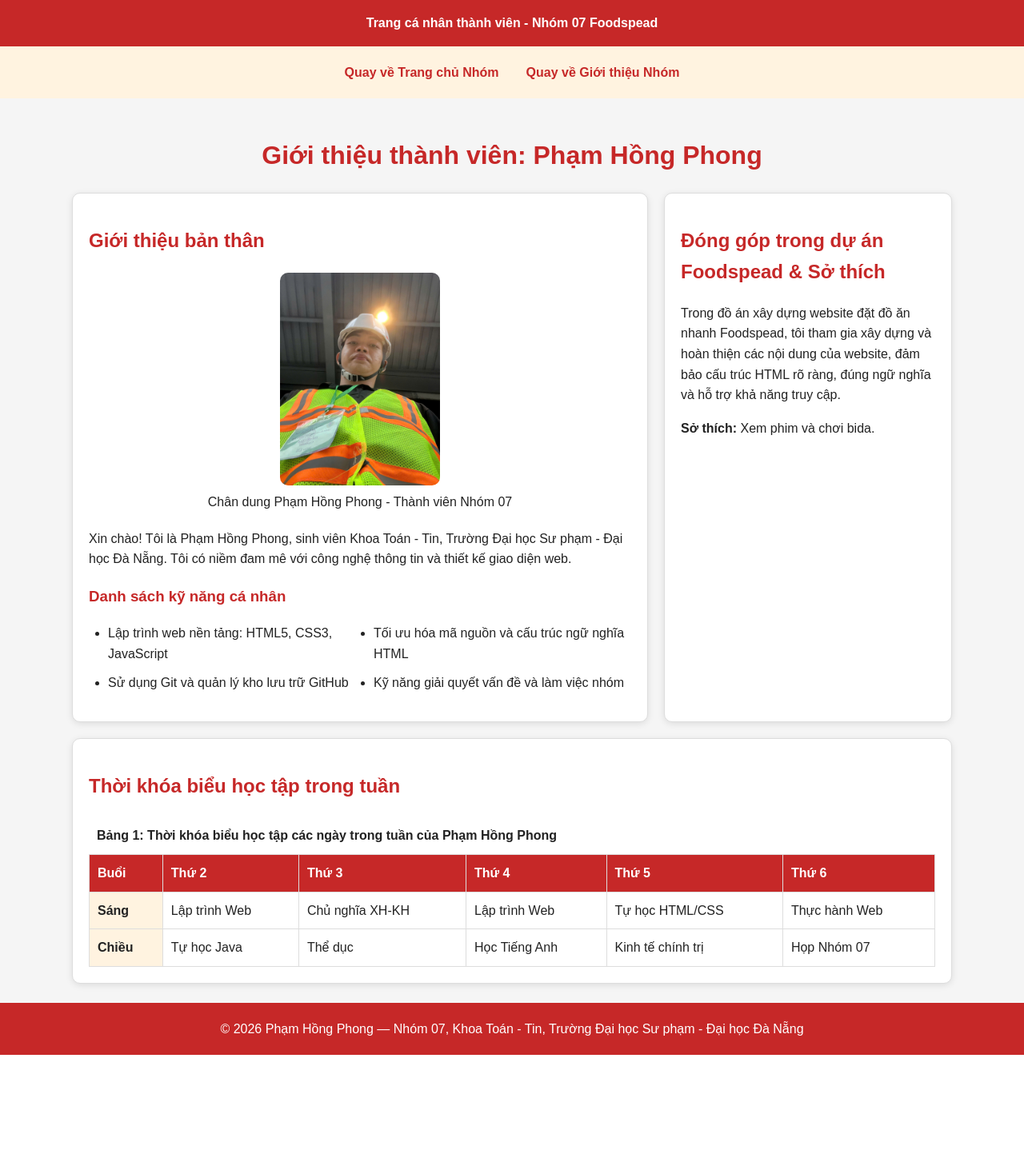
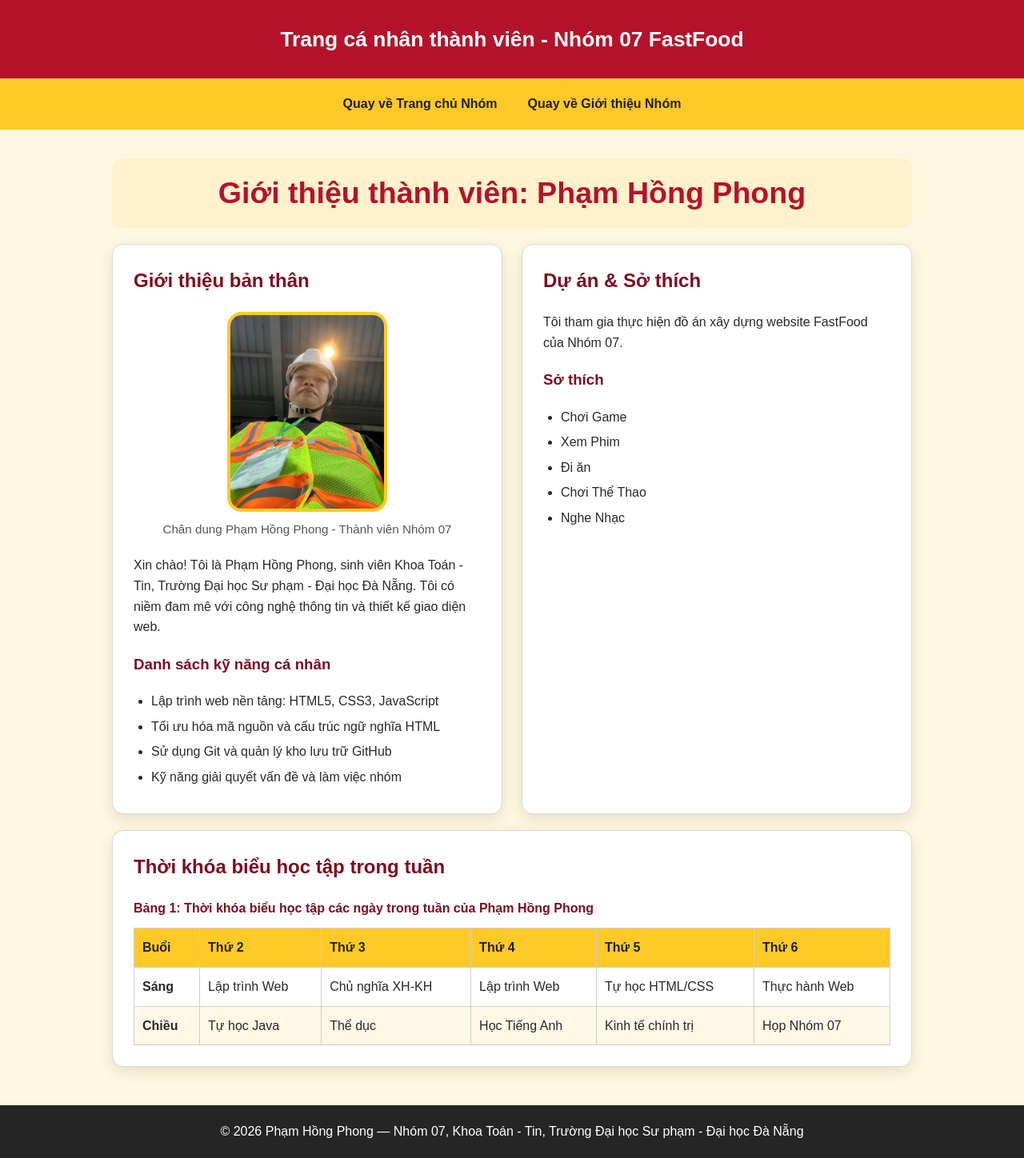
Before and after one commit to hbao01122006-alt/ltweb-doan-nhom07, a PHP site: page /thanhvien/3120224110_phamhongphong/gioithieu.html in a window 1280 px wide. Shown: the whole page at 80% size. Before the commit the page ends 1319 px from the top, so only its background shows below. Run offline with PHP 8.4, Linux system fonts and the light colour scheme.

Commit message:
Cap nhat giao dien trang ca nhan Pham Hong Phong

```diff
--- a/thanhvien/3120224110_phamhongphong/gioithieu.html
+++ b/thanhvien/3120224110_phamhongphong/gioithieu.html
@@ -10,7 +10,7 @@
     name="description"
     content="Trang cá nhân giới thiệu bản thân, đóng góp dự án và thời khóa biểu của Phạm Hồng Phong - Nhóm 07.">
 
-  <title>Giới thiệu cá nhân - Phạm Hồng Phong | Foodspead</title>
+  <title>Giới thiệu cá nhân - Phạm Hồng Phong | FastFood</title>
 
   <link rel="stylesheet" href="style.css">
 </head>
@@ -18,7 +18,7 @@
 <body>
 
   <header class="personal-header">
-    <p>Trang cá nhân thành viên - Nhóm 07 Foodspead</p>
+    <p>Trang cá nhân thành viên - Nhóm 07 FastFood</p>
   </header>
 
   <nav class="personal-nav" aria-label="Điều hướng trang cá nhân">
@@ -40,6 +40,7 @@
     <div class="profile-layout">
 
       <section class="card">
+
         <h2>Giới thiệu bản thân</h2>
 
         <figure class="profile-figure">
@@ -66,28 +67,30 @@
 
         <ul class="skills-list">
           <li>Lập trình web nền tảng: HTML5, CSS3, JavaScript</li>
-
           <li>Tối ưu hóa mã nguồn và cấu trúc ngữ nghĩa HTML</li>
-
           <li>Sử dụng Git và quản lý kho lưu trữ GitHub</li>
-
           <li>Kỹ năng giải quyết vấn đề và làm việc nhóm</li>
         </ul>
 
       </section>
 
       <article class="card">
-        <h2>Đóng góp trong dự án Foodspead &amp; Sở thích</h2>
+
+        <h2>Dự án &amp; Sở thích</h2>
 
         <p>
-          Trong đồ án xây dựng website đặt đồ ăn nhanh Foodspead,
-          tôi tham gia xây dựng và hoàn thiện các nội dung của website,
-          đảm bảo cấu trúc HTML rõ ràng, đúng ngữ nghĩa và hỗ trợ khả năng truy cập.
+          Tôi tham gia thực hiện đồ án xây dựng website FastFood của Nhóm 07.
         </p>
 
-        <p>
-          <strong>Sở thích:</strong> Xem phim và chơi bida.
-        </p>
+        <h3>Sở thích</h3>
+
+        <ul class="skills-list">
+          <li>Chơi Game</li>
+          <li>Xem Phim</li>
+          <li>Đi ăn</li>
+          <li>Chơi Thể Thao</li>
+          <li>Nghe Nhạc</li>
+        </ul>
 
       </article>
 
@@ -150,10 +153,12 @@
   </main>
 
   <footer class="personal-footer">
+
     <p>
       &copy; 2026 Phạm Hồng Phong — Nhóm 07,
       Khoa Toán - Tin, Trường Đại học Sư phạm - Đại học Đà Nẵng
     </p>
+
   </footer>
 
 </body>
--- a/thanhvien/3120224110_phamhongphong/style.css
+++ b/thanhvien/3120224110_phamhongphong/style.css
@@ -1,176 +1,284 @@
+/* CSS riêng - Phạm Hồng Phong | Nhóm 07 FastFood */
+
+:root {
+  --mau-chinh: #b5122b;
+  --mau-chinh-dam: #7d0d20;
+  --mau-nhan: #ffc928;
+
+  --chu: #292929;
+  --chu-phu: #555555;
+
+  --nen: #ffffff;
+  --nen-phu: #fff7df;
+
+  --vien: #d9d9d9;
+  --focus: #005fcc;
+
+  --bo-goc: 14px;
+  --khoang-cach: 20px;
+
+  --bong-do: 0 6px 18px rgb(0 0 0 / 10%);
+}
+
 /* =========================
-   TRANG CÁ NHÂN - PHẠM HỒNG PHONG
+   THIẾT LẬP CHUNG
    ========================= */
 
-:root {
-  --primary-color: #c62828;
-  --secondary-color: #fff3e0;
-  --background-color: #f5f5f5;
-  --text-color: #222222;
-  --white-color: #ffffff;
-  --border-color: #dddddd;
-}
-
-* {
+*,
+*::before,
+*::after {
   box-sizing: border-box;
 }
 
+html {
+  scroll-behavior: smooth;
+}
+
 body {
+  min-width: 0;
+  min-height: 100vh;
+
   margin: 0;
+
   font-family: Arial, Helvetica, sans-serif;
   line-height: 1.6;
-  color: var(--text-color);
-  background-color: var(--background-color);
+
+  color: var(--chu);
+  background: var(--nen-phu);
 }
 
 img {
+  display: block;
+
   max-width: 100%;
   height: auto;
 }
 
-/* HEADER */
+/* =========================
+   HEADER
+   ========================= */
 
 .personal-header {
-  padding: 16px;
+  min-width: 0;
+
+  padding: 28px 16px;
+
   text-align: center;
-  color: var(--white-color);
-  background-color: var(--primary-color);
+
+  color: #ffffff;
+  background: var(--mau-chinh);
 }
 
 .personal-header p {
   margin: 0;
-  font-weight: bold;
+
+  font-size: clamp(1.15rem, 4vw, 1.65rem);
+  font-weight: 700;
 }
 
-/* MENU */
+/* =========================
+   THANH ĐIỀU HƯỚNG
+   ========================= */
 
 .personal-nav {
-  background-color: var(--secondary-color);
+  min-width: 0;
+
+  background: var(--mau-nhan);
 }
 
 .personal-nav ul {
   display: flex;
   flex-wrap: wrap;
-  gap: 10px;
+  justify-content: center;
+
+  gap: 8px 14px;
 
   max-width: 1100px;
+
   margin: 0 auto;
-  padding: 12px 16px;
+  padding: 10px 14px;
 
   list-style: none;
 }
 
 .personal-nav a {
   display: inline-block;
-  padding: 8px 12px;
 
-  color: var(--primary-color);
-  font-weight: bold;
+  padding: 9px 12px;
+
+  color: #1f1f1f;
+
+  font-weight: 700;
   text-decoration: none;
 
-  border-radius: 6px;
+  border-radius: 8px;
+
+  transition:
+    background-color 0.2s ease,
+    color 0.2s ease,
+    transform 0.2s ease;
 }
 
 .personal-nav a:hover {
-  color: var(--white-color);
-  background-color: var(--primary-color);
+  color: #ffffff;
+  background: var(--mau-chinh);
+}
+
+.personal-nav a:active {
+  transform: translateY(1px);
 }
 
 .personal-nav a:focus-visible {
-  color: var(--white-color);
-  background-color: var(--primary-color);
-
-  outline: 3px solid #000000;
+  outline: 3px solid var(--focus);
   outline-offset: 3px;
 }
 
-/* NỘI DUNG CHÍNH */
+/* =========================
+   NỘI DUNG CHÍNH
+   ========================= */
 
 main {
-  width: min(1100px, calc(100% - 32px));
+  width: min(calc(100% - 28px), 1000px);
+  min-width: 0;
+
   margin: 0 auto;
-  padding: 24px 0;
+  padding: 28px 0 40px;
 }
 
+/* TIÊU ĐỀ LỚN */
+
 h1 {
-  color: var(--primary-color);
+  min-width: 0;
+
+  margin: 0 0 var(--khoang-cach);
+  padding: 20px 16px;
+
+  color: var(--mau-chinh);
+  background: #fff2cc;
+
+  font-size: clamp(1.65rem, 6vw, 2.35rem);
+  line-height: 1.25;
+
   text-align: center;
+
+  border-radius: var(--bo-goc);
+
+  overflow-wrap: anywhere;
 }
 
-h2,
-h3 {
-  color: var(--primary-color);
-}
+/* =========================
+   BỐ CỤC GRID
+   ========================= */
 
 .profile-layout {
   display: grid;
-  gap: 20px;
+
+  min-width: 0;
+
+  gap: var(--khoang-cach);
 }
 
-/* KHUNG NỘI DUNG */
+/* =========================
+   CARD
+   ========================= */
 
 .card {
   min-width: 0;
+  max-width: 100%;
+
   padding: 20px;
 
-  background-color: var(--white-color);
+  background: var(--nen);
 
-  border: 1px solid var(--border-color);
-  border-radius: 10px;
+  border: 1px solid var(--vien);
+  border-radius: var(--bo-goc);
 
-  box-shadow: 0 2px 8px rgb(0 0 0 / 10%);
+  box-shadow: var(--bong-do);
 }
 
-/* ẢNH CHÂN DUNG */
+.card h2,
+.card h3 {
+  color: var(--mau-chinh-dam);
+}
+
+.card h2 {
+  margin-top: 0;
+}
+
+/* =========================
+   ẢNH CHÂN DUNG
+   ========================= */
 
 .profile-figure {
-  margin: 20px 0;
+  max-width: 100%;
+
+  margin: 0 auto 20px;
+
   text-align: center;
 }
 
 .profile-figure img {
-  display: block;
-
-  width: min(200px, 100%);
+  width: min(200px, 70vw);
+  max-width: 100%;
   height: auto;
 
-  margin: 0 auto;
+  aspect-ratio: 4 / 5;
 
-  border-radius: 10px;
+  margin: 0 auto 10px;
+
+  object-fit: cover;
+
+  border: 4px solid var(--mau-nhan);
+  border-radius: 18px;
 }
 
 .profile-figure figcaption {
-  margin-top: 8px;
+  color: var(--chu-phu);
+
+  font-size: 0.95rem;
+
+  overflow-wrap: anywhere;
 }
 
-/* DANH SÁCH KỸ NĂNG */
+/* =========================
+   DANH SÁCH KỸ NĂNG
+   VÀ SỞ THÍCH
+   ========================= */
 
 .skills-list {
-  display: grid;
-  gap: 10px;
+  margin: 0;
 
-  padding-left: 24px;
+  padding-left: 22px;
 }
 
 .skills-list li {
+  margin-block: 6px;
+
   overflow-wrap: anywhere;
 }
 
-/* THỜI KHÓA BIỂU */
+/* =========================
+   THỜI KHÓA BIỂU
+   ========================= */
 
 .schedule-section {
-  margin-top: 20px;
+  margin-top: var(--khoang-cach);
 }
 
 .table-scroll {
   width: 100%;
+  min-width: 0;
   max-width: 100%;
 
   overflow-x: auto;
+
+  overscroll-behavior-inline: contain;
+
+  -webkit-overflow-scrolling: touch;
 }
 
 .table-scroll:focus-visible {
-  outline: 3px solid var(--primary-color);
+  outline: 3px solid var(--focus);
   outline-offset: 3px;
 }
 
@@ -180,40 +288,49 @@ table {
 
   border-collapse: collapse;
 
-  background-color: var(--white-color);
+  background: var(--nen);
 }
 
 caption {
-  padding: 10px;
-  font-weight: bold;
+  padding: 0 0 12px;
+
+  color: var(--mau-chinh-dam);
+
+  font-weight: 700;
   text-align: left;
 }
 
 th,
 td {
-  padding: 10px;
+  padding: 11px 10px;
 
-  border: 1px solid var(--border-color);
+  border: 1px solid #cfcfcf;
 
   text-align: left;
+  vertical-align: top;
 }
 
 thead th {
-  color: var(--white-color);
-  background-color: var(--primary-color);
+  color: #1f1f1f;
+
+  background: var(--mau-nhan);
 }
 
-tbody th {
-  background-color: var(--secondary-color);
+tbody tr:nth-child(even) {
+  background: #fff8e6;
 }
 
-/* FOOTER */
+/* =========================
+   FOOTER
+   ========================= */
 
 .personal-footer {
+  min-width: 0;
+
   padding: 20px 16px;
 
-  color: var(--white-color);
-  background-color: var(--primary-color);
+  color: #ffffff;
+  background: #252525;
 
   text-align: center;
 }
@@ -222,18 +339,34 @@ tbody th {
   margin: 0;
 }
 
-/* RESPONSIVE */
+/* =========================
+   RESPONSIVE
+   ========================= */
 
 @media (min-width: 768px) {
-  .profile-layout {
-    grid-template-columns: 2fr 1fr;
+
+  main {
+    padding-block: 36px 48px;
   }
 
-  .skills-list {
+  .profile-layout {
     grid-template-columns: repeat(2, minmax(0, 1fr));
   }
 
-  .personal-nav ul {
-    justify-content: center;
+  .profile-layout .card {
+    height: 100%;
   }
+
 }
+
+@media (min-width: 1024px) {
+
+  .profile-layout {
+    gap: 24px;
+  }
+
+  .card {
+    padding: 26px;
+  }
+
+}
```
